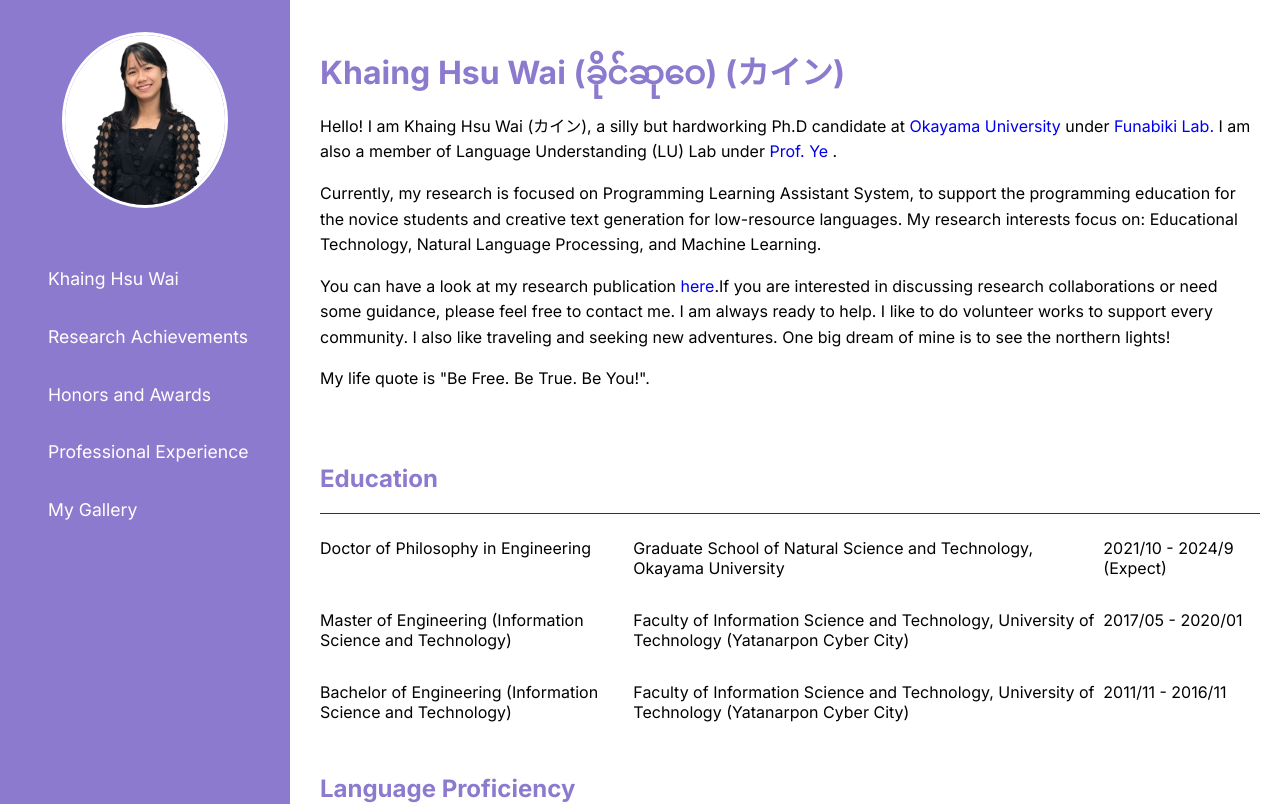
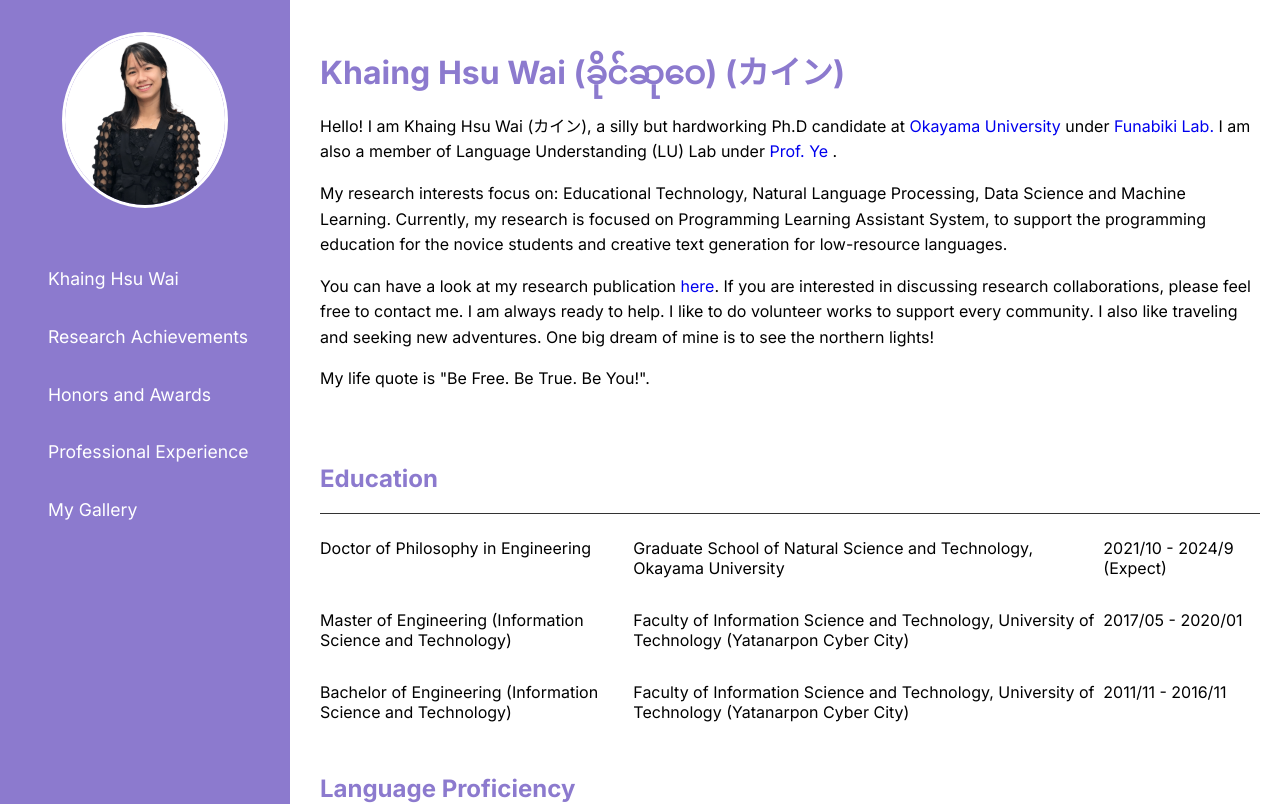
Before and after one commit to Khaing-Hsu-Wai/Khaing-Hsu-Wai.github.io, a Next.js app in the folder khaing/: page / in a window 1280 px wide. Shown: the top 804 px of the page. Built offline with nearby package versions, Linux system fonts and the light colour scheme.

Commit message:
modified:   khaing/app/info/page.js 	modified:   khaing/app/page.js

```diff
--- a/khaing/app/info/page.js
+++ b/khaing/app/info/page.js
@@ -12,14 +12,14 @@ const Info = () => {
                     <a href="https://sites.google.com/site/yekyawthunlp/" target="_blank" rel="noopener noreferrer"> Prof. Ye </a>.
                 </p>
                 <p>
-                    {`Currently, my research is focused on Programming Learning Assistant System,
-                    to support the programming education for the novice students and creative text generation for low-resource languages.
-                    My research interests focus on: Educational Technology, Natural Language Processing, and Machine Learning.`}
+                    {`My research interests focus on: Educational Technology, Natural Language Processing, Data Science and Machine Learning.
+                    Currently, my research is focused on Programming Learning Assistant System,
+                    to support the programming education for the novice students and creative text generation for low-resource languages.`}
                 </p>
                 <p>
                     {`You can have a look at my research publication`}
                     <a href="achievements"> here</a>.
-                    {` If you are interested in discussing research collaborations or need some guidance, please feel free to contact me. I am always ready to help.
+                    {` If you are interested in discussing research collaborations, please feel free to contact me. I am always ready to help.
                     I like to do volunteer works to support every community. I also like traveling and seeking new adventures. One big dream of mine is to see the northern lights!`}
                 </p>
                 <p>
--- a/khaing/app/page.js
+++ b/khaing/app/page.js
@@ -17,14 +17,14 @@ export default function Home() {
           <a href="https://sites.google.com/site/yekyawthunlp/" target="_blank" rel="noopener noreferrer"> Prof. Ye </a>.
         </p>
         <p>
-          {`Currently, my research is focused on Programming Learning Assistant System,
-                  to support the programming education for the novice students and creative text generation for low-resource languages.
-                  My research interests focus on: Educational Technology, Natural Language Processing, and Machine Learning.`}
+          {`My research interests focus on: Educational Technology, Natural Language Processing, Data Science and Machine Learning.
+          Currently, my research is focused on Programming Learning Assistant System,
+                  to support the programming education for the novice students and creative text generation for low-resource languages.`}
         </p>
         <p>
           {`You can have a look at my research publication`}
           <a href="achievements"> here</a>.
-          {`If you are interested in discussing research collaborations or need some guidance, please feel free to contact me. I am always ready to help.
+          {` If you are interested in discussing research collaborations, please feel free to contact me. I am always ready to help.
                   I like to do volunteer works to support every community. I also like traveling and seeking new adventures. One big dream of mine is to see the northern lights!`}
         </p>
         <p>
```
